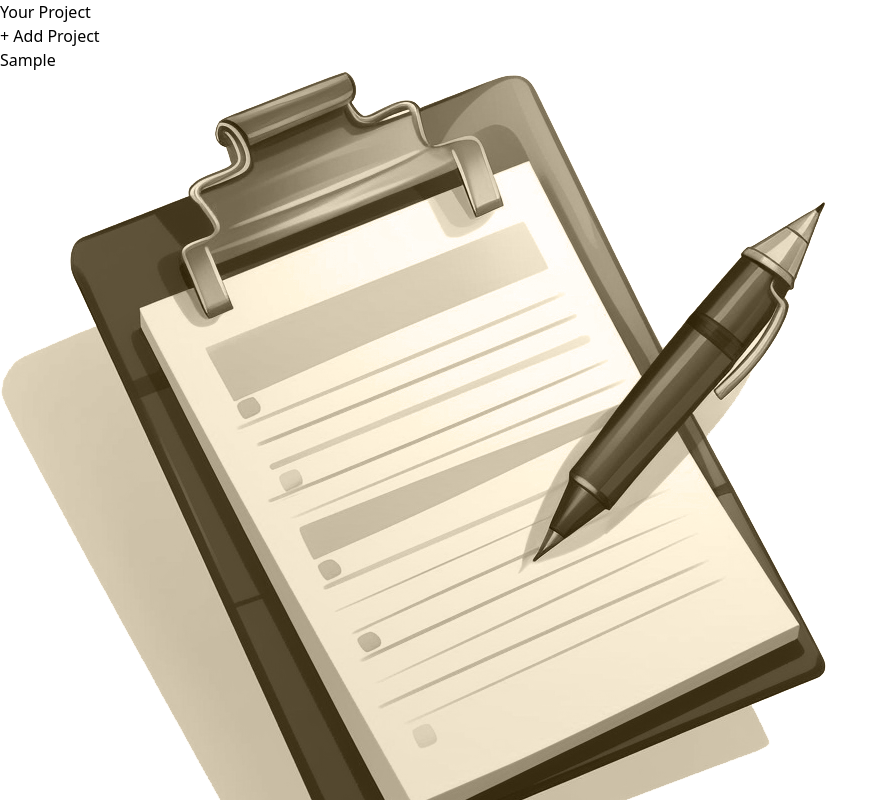
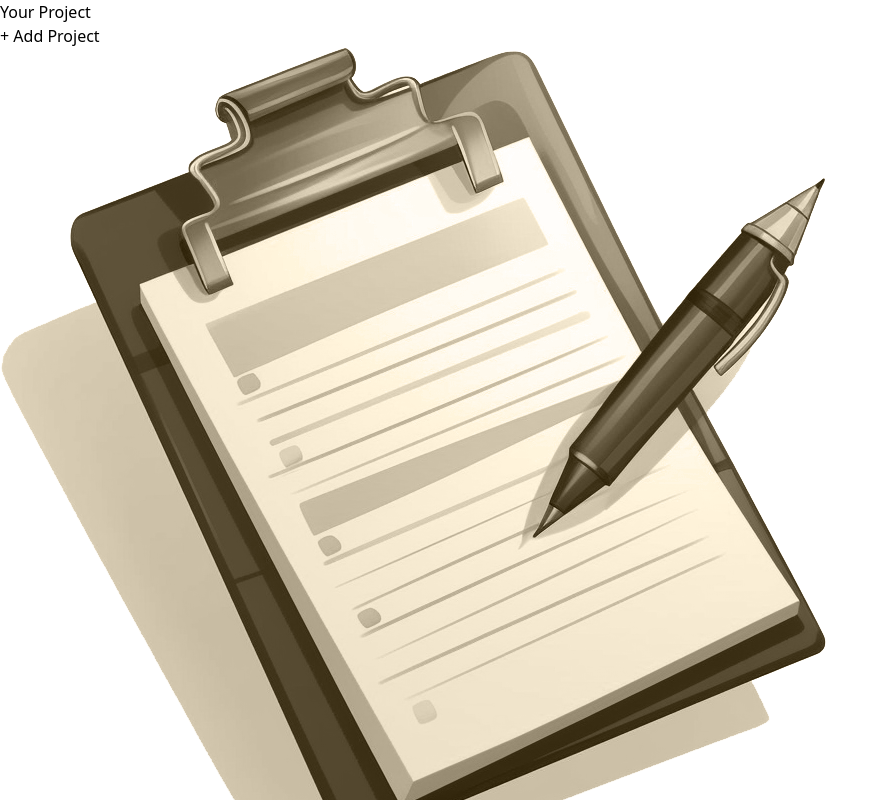
Before and after one commit to devromarc/ReactPractice-TodoApp, a React (Vite) app: page / in a window 1280 px wide. Shown: the top 800 px of the page, without its empty margins (0-889 px from the left). Built offline with nearby package versions, Linux system fonts and the light colour scheme.

Commit message:
send the projectsState project array to the sidebar

```diff
--- a/src/App.jsx
+++ b/src/App.jsx
@@ -33,10 +33,13 @@ function App() {
   if (projectsState.selectedProjectID === null) {
     content = <NewProject onNewProject={handleNewProject} />;
   }
-  console.log(projectsState.projects);
+
   return (
     <main className="h-screen my-8 flex gap-8">
-      <SideBar onAddProject={handleAddingNewProject} />
+      <SideBar
+        onAddProject={handleAddingNewProject}
+        projects={projectsState.projects}
+      />
       {content}
     </main>
   );
--- a/src/components/NewProject.jsx
+++ b/src/components/NewProject.jsx
@@ -1,4 +1,4 @@
-import React, { useRef, useState } from "react";
+import React, { useRef } from "react";
 import Input from "./utils/Input";
 import { nanoid } from "nanoid";
 
--- a/src/components/Sidebar.jsx
+++ b/src/components/Sidebar.jsx
@@ -1,18 +1,29 @@
 import React from "react";
 import Button from "./utils/Button";
 
-const SideBar = ({ onAddProject }) => {
+const SideBar = ({ onAddProject, projects }) => {
+  let content;
+  if (projects.length <= 0) {
+    content = null;
+  } else {
+    {
+      content = projects.map((proj) => (
+        <button
+          key={proj.id}
+          className="w-full text-left px-2 py-1 rounded-sm my-1 hover:text-stone-200 hover:bg-stone-800"
+        >
+          {proj.title}
+        </button>
+      ));
+    }
+  }
   return (
     <aside className="w-1/3 px-8 py-16 bg-stone-900 text-stone-50 md:w-72 rounded-r-xl">
       <h2 className="mb-8 font-bold uppercase md:text-xl text-stone-200">
         Your Project
       </h2>
       <Button onClick={onAddProject}>+ Add Project</Button>
-      <ul className="mt-8">
-        <button className="w-full text-left px-2 py-1 rounded-sm my-1 hover:text-stone-200 hover:bg-stone-800">
-          Sample
-        </button>
-      </ul>
+      <ul className="mt-8">{content}</ul>
     </aside>
   );
 };
```
